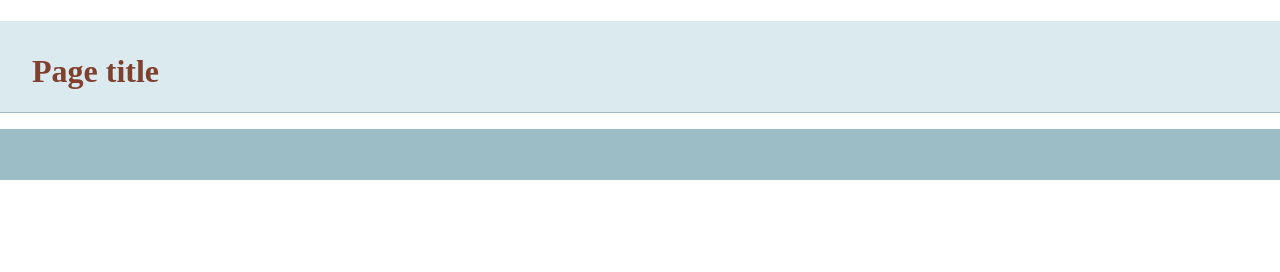
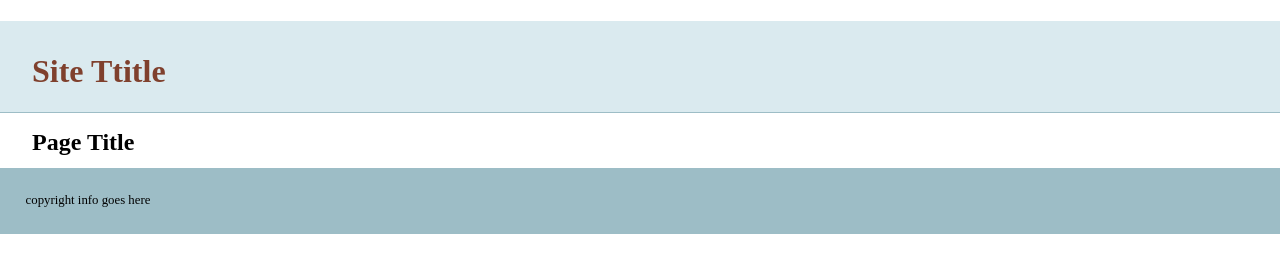
Before and after one commit to elcovi/git-basics, a plain HTML site: page index.html in a window 1280 px wide. Drawn offline with nearby package versions, Linux system fonts and the light colour scheme.

Commit message:
added more info to template

```diff
--- a/index.html
+++ b/index.html
@@ -14,13 +14,15 @@
     </head>
     <body>
     <header>
-	<h1>Page title</h1>
+	<h1>Site Ttitle</h1>
     </header>
     <nav id="pageNav">
     </nav>
     <main>
+        <h2>Page Title</h2>
     </main>
     <footer>
+        copyright info goes here
     </footer>
         <script>
 //use the modernizr load to load up external scripts. This will load the scripts asynchronously, but the order listed matters. Although it will load all scripts in parallel, it will execute them in the order listed
```
